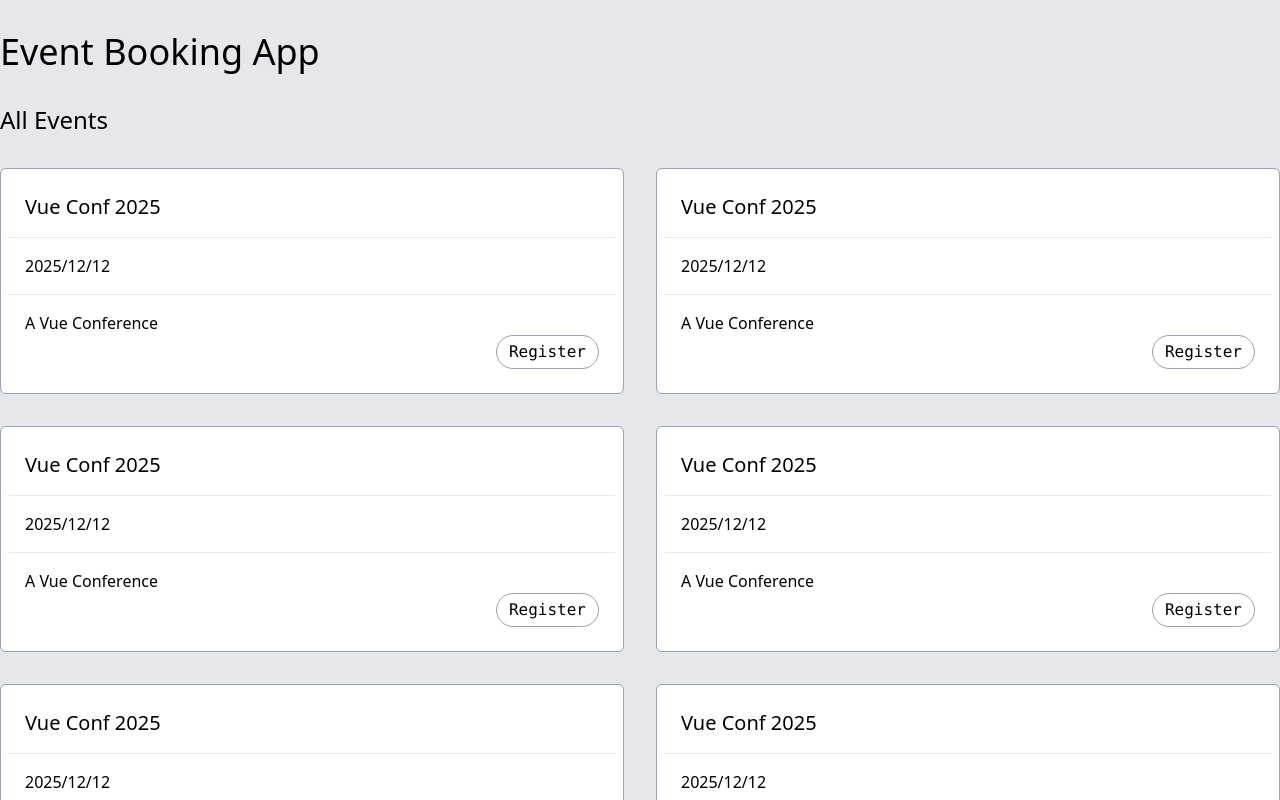
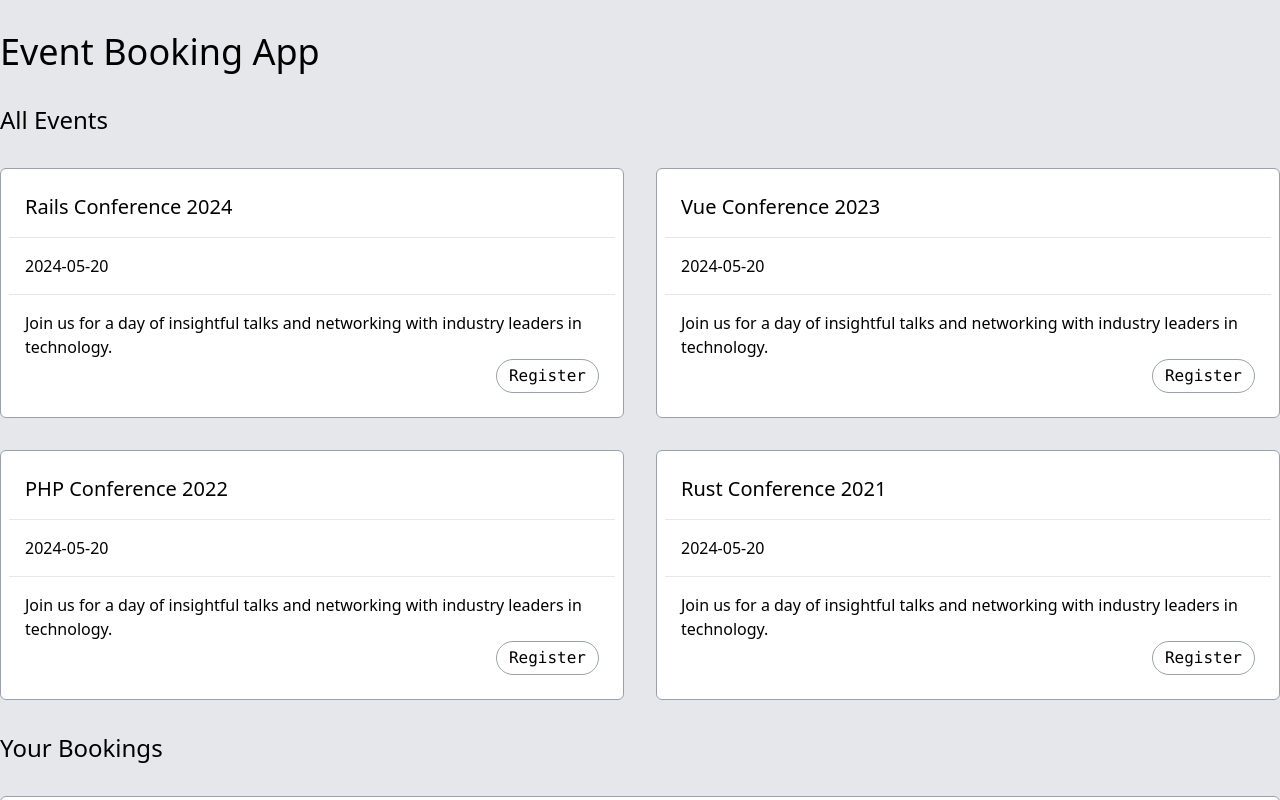
Before and after one commit to massi-brero/vue-projects, a Vue app in the folder event-booking/: page / in a window 1280 px wide. Shown: the top 800 px of the page. Built offline with nearby package versions, Linux system fonts and the light colour scheme; data requests are answered from the project's data file.

Commit message:
fetching events

```diff
--- /dev/null
+++ b/event-booking/db.json
@@ -0,0 +1,33 @@
+{
+  "events": [
+    {
+      "id": "1",
+      "title": "Rails Conference 2024",
+      "date": "2024-05-20",
+      "description": "Join us for a day of insightful talks and networking with industry leaders in technology.",
+      "location": "Convention Center, Downtown"
+    },
+    {
+      "id": "2",
+      "title": "Vue Conference 2023",
+      "date": "2024-05-20",
+      "description": "Join us for a day of insightful talks and networking with industry leaders in technology.",
+      "location": "Convention Center, Downtown"
+    },
+    {
+      "id": "3",
+      "title": "PHP Conference 2022",
+      "date": "2024-05-20",
+      "description": "Join us for a day of insightful talks and networking with industry leaders in technology.",
+      "location": "Convention Center, Downtown"
+    },
+    {
+      "id": "4",
+      "title": "Rust Conference 2021",
+      "date": "2024-05-20",
+      "description": "Join us for a day of insightful talks and networking with industry leaders in technology.",
+      "location": "Convention Center, Downtown"
+    }
+  ],
+  "bookings": []
+}
--- a/event-booking/package.json
+++ b/event-booking/package.json
@@ -7,7 +7,8 @@
     "dev": "vite",
     "build": "vite build",
     "preview": "vite preview",
-    "lint": "eslint . --ext .js,.vue --fix"
+    "lint": "eslint . --ext .js,.vue --fix",
+    "server": "json-server --watch db.json --port 3001 --delay 3000"
   },
   "dependencies": {
     "@tailwindcss/vite": "^4.1.17",
--- a/event-booking/src/App.vue
+++ b/event-booking/src/App.vue
@@ -2,15 +2,18 @@
   <main class="container mx-auto my-8 space-y-8">
     <h1 class="text-4xl font-medium">Event Booking App</h1>
     <h1 class="text-2xl font-medium">All Events</h1>
-    <section class="grid grid-cols-2 gap-8">
+    <section class="grid grid-cols-2 gap-8" v-if="!loading">
       <EventCard
-        v-for="i in 8"
-        :key="i"
-        title="Vue Conf 2025"
-        when="2025/12/12"
-        description="A Vue Conference"
+        v-for="e in events"
+        :key="e.id"
+        :title="e.title"
+        :when="e.date"
+        :description="e.description"
         @register="console.log('registered')"
       />
+    </section>
+    <section v-else>
+      <p>Loading...</p>
     </section>
     <h2 class="text-2xl font-medium">Your Bookings</h2>
     <section class="grid grid-cols-1 gap-4">
@@ -22,4 +25,19 @@
 <script setup>
 import BookingItem from '@/components/BookingItem.vue'
 import EventCard from '@/components/EventCard.vue'
+import dataService from '@/services/data-service.js'
+import { onMounted, ref } from 'vue'
+
+const events = ref([])
+const loading = ref(false)
+
+const fetchEvents = async () => {
+  loading.value = true
+  try {
+    events.value = await dataService.getEvents()
+  } finally {
+    loading.value = false
+  }
+}
+onMounted(async () => fetchEvents())
 </script>
--- /dev/null
+++ b/event-booking/src/services/data-service.js
@@ -0,0 +1,7 @@
+const serverURL = 'http://localhost:3001'
+
+export default {
+  getEvents() {
+    return fetch(`${serverURL}/events`).then((res) => res.json())
+  }
+}
--- /dev/null
+++ b/package.json
@@ -0,0 +1,5 @@
+{
+  "devDependencies": {
+    "json-server": "^0.17.4"
+  }
+}
```
Also changed, not shown: 1 other file (tests, documents, lock files or other folders).
